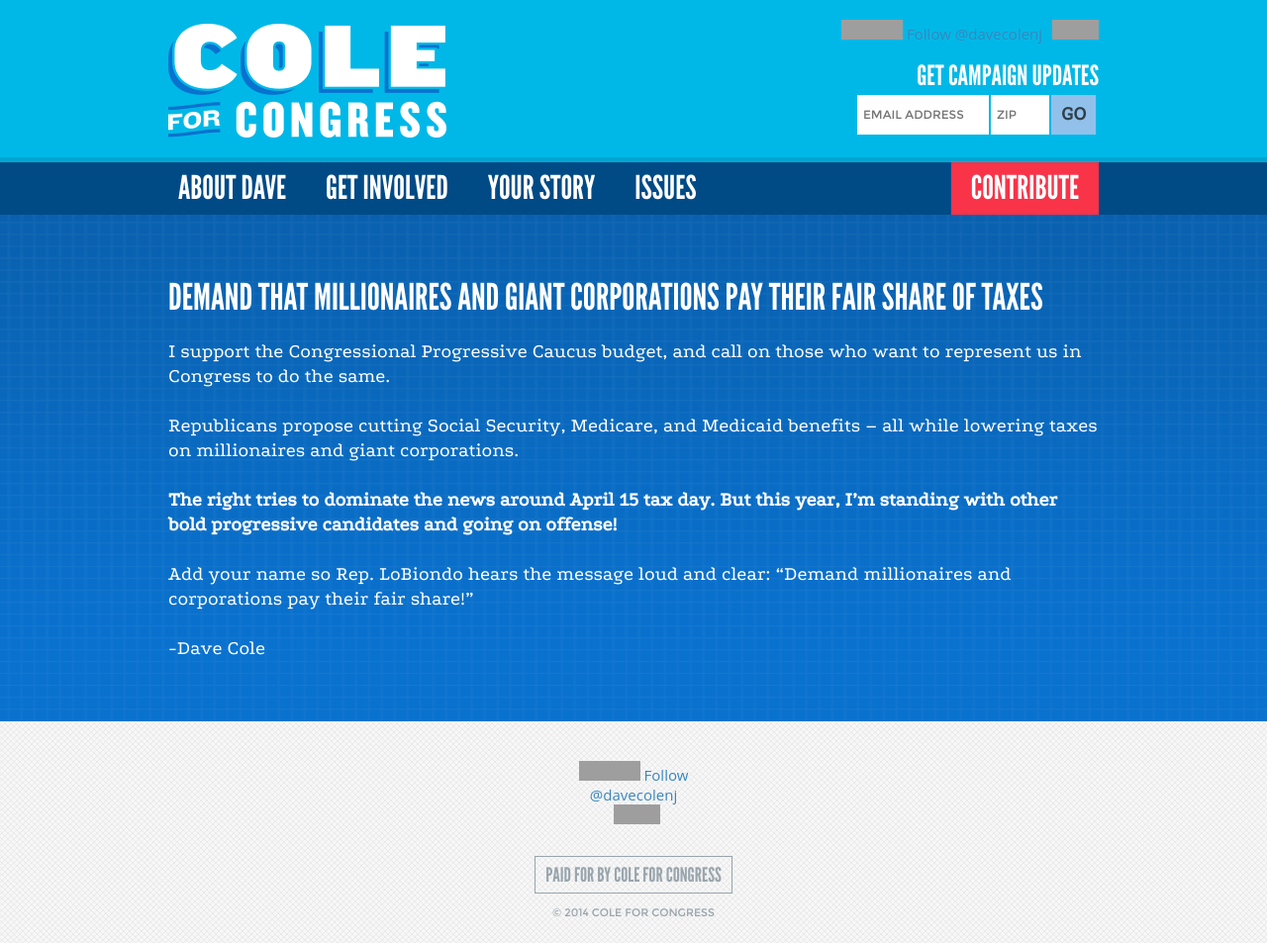
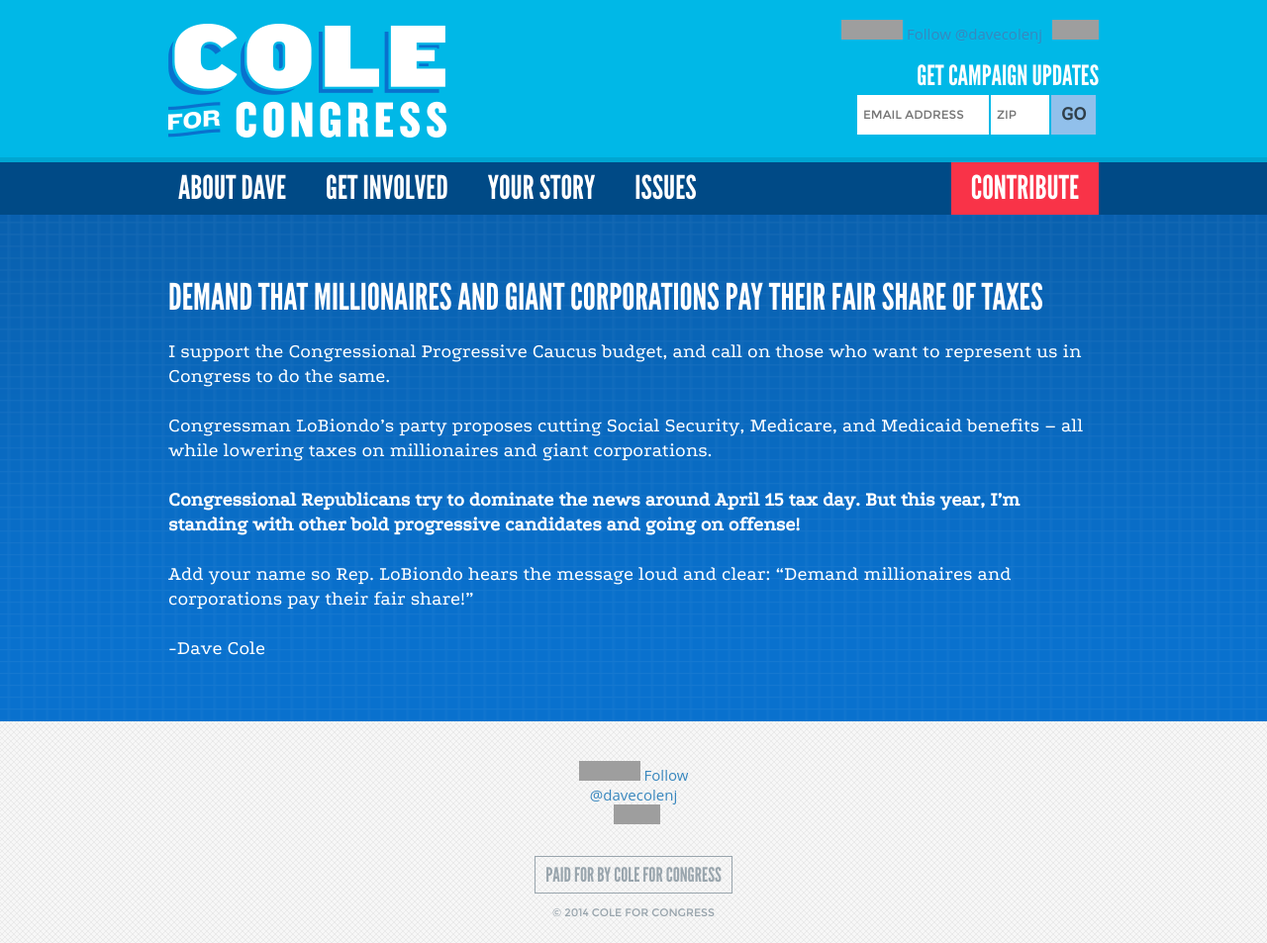
Before and after one commit to gravnetic/coleforcongress.github.io, a Jekyll site: the page built from _posts/2014-04-09-fair-share.md, in a window 1280 px wide. Shown: the whole page at 99% size. Built offline with Jekyll 4.4.1, drawn with Linux system fonts in a browser that asks for light colours; Markdown is read by kramdown in place of the engine named in the settings; comment, search, counter and statistics services are not loaded; grey boxes are pictures that could not be loaded.

Commit message:
Update 2014-04-09-fair-share.md

```diff
--- a/_posts/2014-04-09-fair-share.md
+++ b/_posts/2014-04-09-fair-share.md
@@ -20,9 +20,9 @@ head: |
 
 I support the Congressional Progressive Caucus budget, and call on those who want to represent us in Congress to do the same.
 
-Republicans propose cutting Social Security, Medicare, and Medicaid benefits – all while lowering taxes on millionaires and giant corporations.
+Congressman LoBiondo's party proposes cutting Social Security, Medicare, and Medicaid benefits – all while lowering taxes on millionaires and giant corporations.
 
-**The right tries to dominate the news around April 15 tax day. But this year, I’m standing with other bold progressive candidates and going on offense!**
+**Congressional Republicans try to dominate the news around April 15 tax day. But this year, I’m standing with other bold progressive candidates and going on offense!**
 
 Add your name so Rep. LoBiondo hears the message loud and clear: "Demand millionaires and corporations pay their fair share!"
 
```
